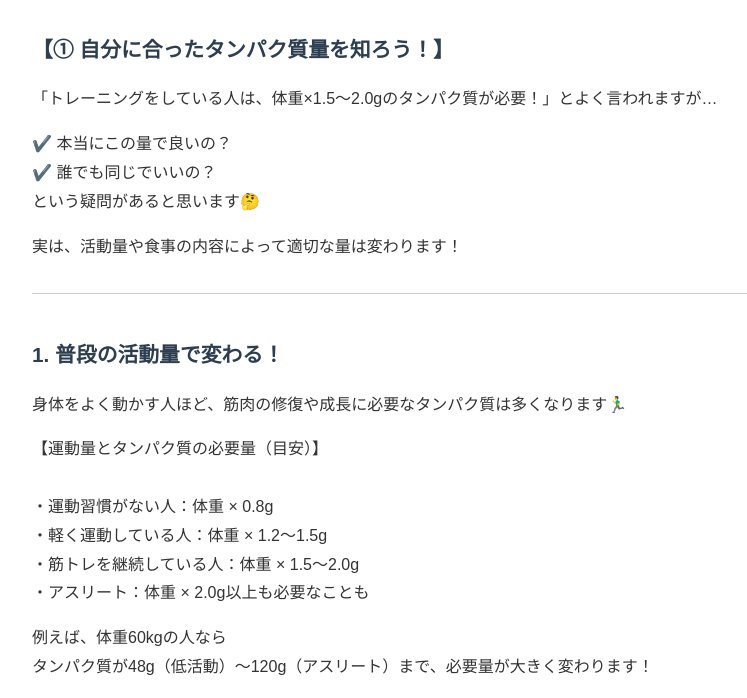
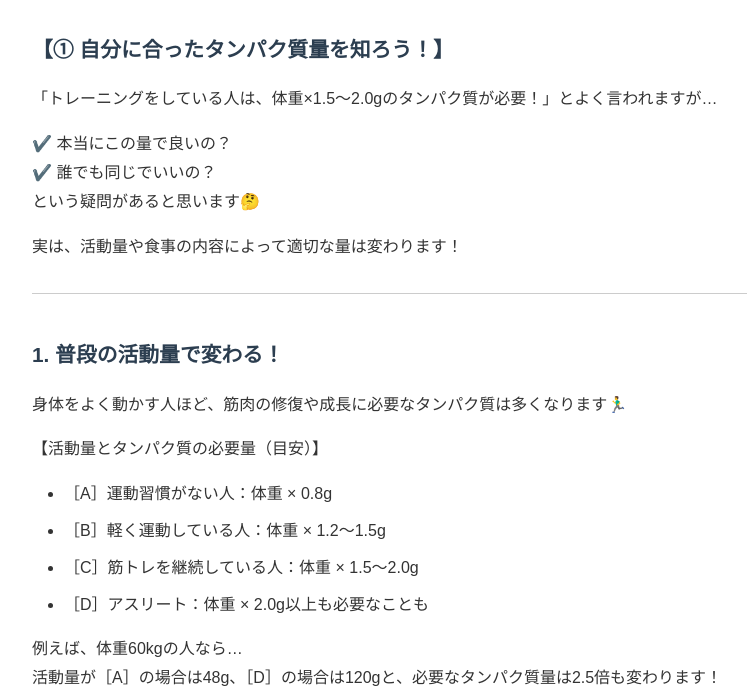
Before and after one commit to BYPERSONALGYM/muscle, a plain HTML site: page index.html in a window 1280 px wide. Shown: the part 102-800 px from the top of the page, without its empty margins (248-995 px from the left). Drawn offline with Linux system fonts and the light colour scheme.

Commit message:
Update index.html

```diff
--- a/index.html
+++ b/index.html
@@ -67,15 +67,17 @@
     身体をよく動かす人ほど、筋肉の修復や成長に必要なタンパク質は多くなります🏃‍♂️
   </p>
   <p>
-    【運動量とタンパク質の必要量（目安）】<br><br>
-    ・運動習慣がない人：体重 × 0.8g<br>
-    ・軽く運動している人：体重 × 1.2〜1.5g<br>
-    ・筋トレを継続している人：体重 × 1.5〜2.0g<br>
-    ・アスリート：体重 × 2.0g以上も必要なことも
+    【活動量とタンパク質の必要量（目安）】
   </p>
+  <ul>
+    <li>［A］運動習慣がない人：体重 × 0.8g</li>
+    <li>［B］軽く運動している人：体重 × 1.2〜1.5g</li>
+    <li>［C］筋トレを継続している人：体重 × 1.5〜2.0g</li>
+    <li>［D］アスリート：体重 × 2.0g以上も必要なことも</li>
+  </ul>
   <p>
-    例えば、体重60kgの人なら<br>
-    タンパク質が48g（低活動）〜120g（アスリート）まで、必要量が大きく変わります！
+    例えば、体重60kgの人なら…<br>
+    活動量が［A］の場合は48g、［D］の場合は120gと、必要なタンパク質量は2.5倍も変わります！
   </p>
 
   <div class="divider"></div>
```
